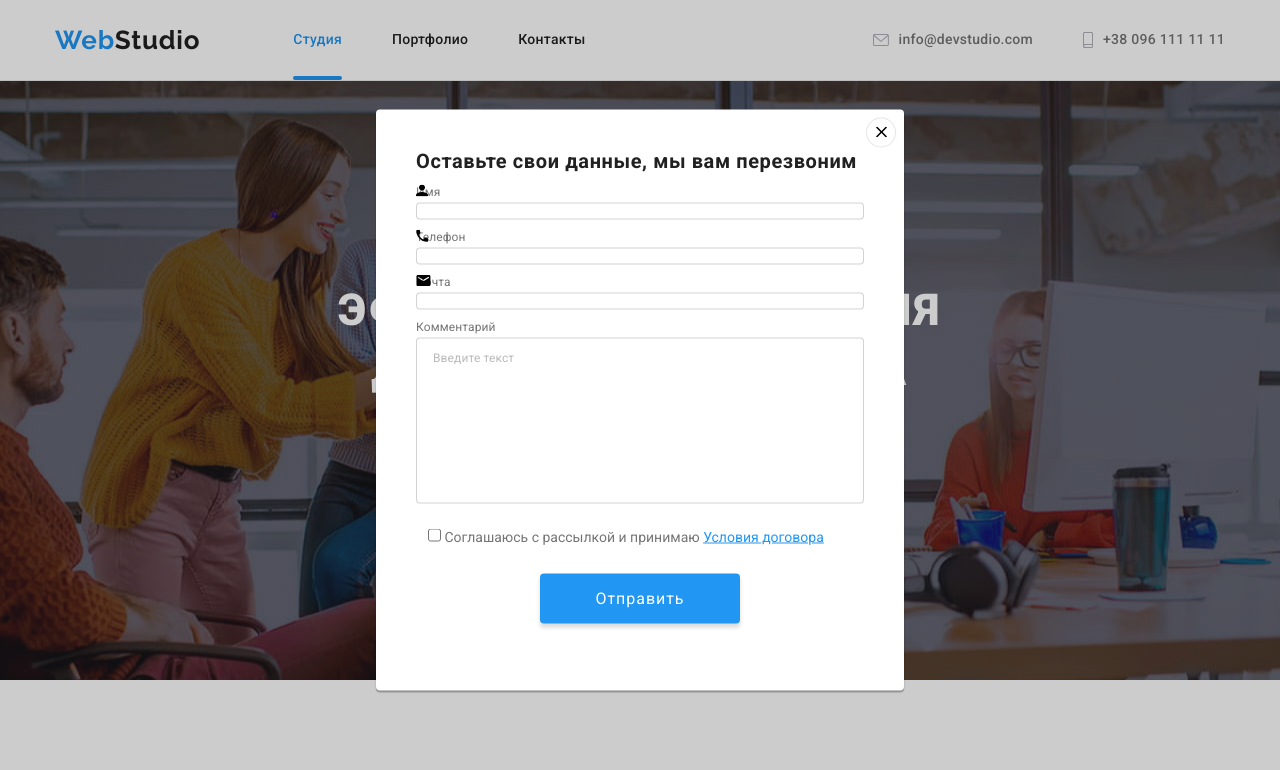
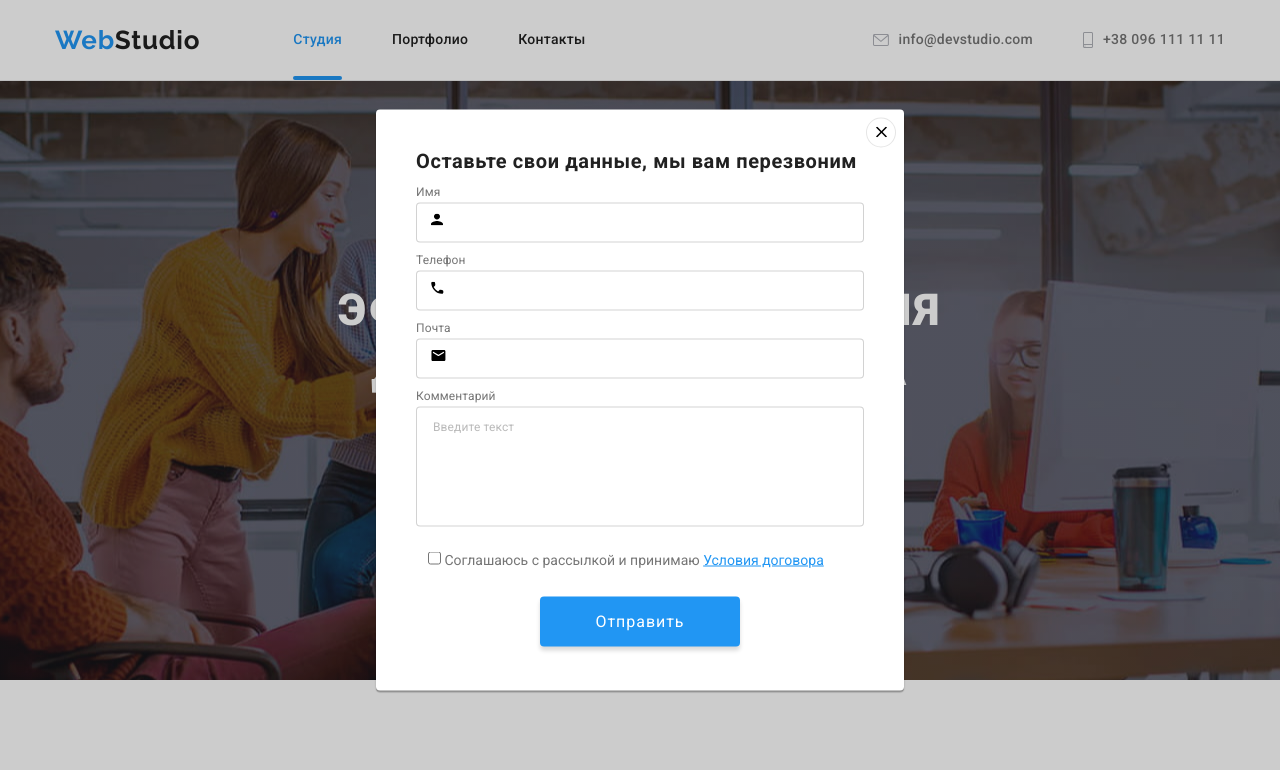
Before and after one commit to Rom0105/goit-markup-hw-06, a plain HTML site: page index.html in a window 1280 px wide. Both pictures are taken after a click on the button "Заказать услугу". Shown: the top 770 px of the page. Drawn offline with Linux system fonts and the light colour scheme.

Commit message:
правки

```diff
--- a/css/portfolio.css
+++ b/css/portfolio.css
@@ -380,7 +380,7 @@ img {
 	margin-right: 10px;
 }
 
-.flex-form {
+.form {
 	display: flex;
 	align-items: center;
   }
--- a/css/styles.css
+++ b/css/styles.css
@@ -508,7 +508,7 @@ h3 {
   margin-right: 10px;
 }
 
-.flex-form {
+.form {
   display: flex;
   align-items: center;
 }
@@ -603,11 +603,14 @@ h3 {
   font-size: 20px;
   line-height: 1.15;
   letter-spacing: 0.03em;
+
+  color: var(--black);
 }
 
 .modal-label {
   display: flex;
   flex-direction: column;
+  position: relative;
 
   font-size: 12px;
   line-height: 1.166;
@@ -621,10 +624,15 @@ h3 {
 .modal-label input {
   border: 1px solid rgba(33, 33, 33, 0.2);
   border-radius: 4px;
+
+  width: 100%;
+  height: 40px;
+  padding-left: 42px;
 }
 
-.modal-list textarea {
+.modal-label textarea {
   width: 100%;
+  height: 120px;
   padding: 12px 16px;
 
   font-size: 12px;
@@ -640,9 +648,6 @@ h3 {
 }
 .form-margin {
   margin-top: 4px;
-  position: relative;
-
-
 }
 .modal-checkbox {
   margin-top: 25px;
@@ -651,6 +656,8 @@ h3 {
 
 .modal-svg {
   position: absolute;
+  top: 50%;
+  left: 15px;
 }
 
 .modal-link {
@@ -659,6 +666,8 @@ h3 {
 }
 
 .modal-button {
+  display: block;
+  margin: 0 auto;
   margin-top: 30px;
   padding: 10px 55px;
   border-radius: 4px;
@@ -672,11 +681,6 @@ h3 {
   color: var(--white);
 }
 
-.button-content {
-  display: flex;
-  justify-content: center;
-}
-
 .modal-label:hover .modal-svg,
 .modal-label:focus .modal-svg {
   fill: var(--cyan);
--- a/index.html
+++ b/index.html
@@ -446,10 +446,8 @@
 			</div>
 			<div>
 				<p class="footer-text">Подпишитесь на рассылку</p>
-				<div class="flex-form">
-					<form class="form">
-						<input type="email" name="mail" placeholder="E-mail">
-					</form>
+				<form class="form">
+					<input type="email" name="mail" placeholder="E-mail">
 					<button type="submit" class="form-button">
 						Подписаться
 						<svg class="button-icon" width="24" height="24">
@@ -457,7 +455,7 @@
 							</use>
 						</svg>
 					</button>
-				</div>
+				</form>
 			</div>
 		</div>
 	</footer>
@@ -472,7 +470,7 @@
 				</svg>
 			</button>
 			<div class="modal-list">
-				<h2 class="modal-text">Оставьте свои данные, мы вам перезвоним</h2>
+				<p class="modal-text">Оставьте свои данные, мы вам перезвоним</p>
 				<form action="">
 					<div class="modal-label">
 						<label for="name">Имя</label>
@@ -492,15 +490,17 @@
 					</div>
 					<div class="modal-label label-margin">
 						<label for="mail">Почта</label>
+
 						<input class="form-margin" type="email" name="mail" id="mail">
 						<svg class="modal-svg" width="15" height="12">
 							<use href="./svgsprite/spaite.svg#icon-meil">
 							</use>
 						</svg>
+
 					</div>
 					<div class="modal-label label-margin">
 						<label for="coment">Комментарий</label>
-						<textarea name="coment" class="form-textarea form-margin" id="coment" rows="10"
+						<textarea name="coment" class="form-textarea form-margin" id="coment" rows="8"
 							placeholder="Введите текст"></textarea>
 					</div>
 					<div class="modal-checkbox">
@@ -509,9 +509,7 @@
 								договорa</a>
 						</label>
 					</div>
-					<div class="button-content">
-						<button type="submit" class="modal-button">Отправить</button>
-					</div>
+					<button type="submit" class="modal-button">Отправить</button>
 				</form>
 			</div>
 		</div>
```
Also changed, not shown: portfolio.html (+7 -7 lines).
